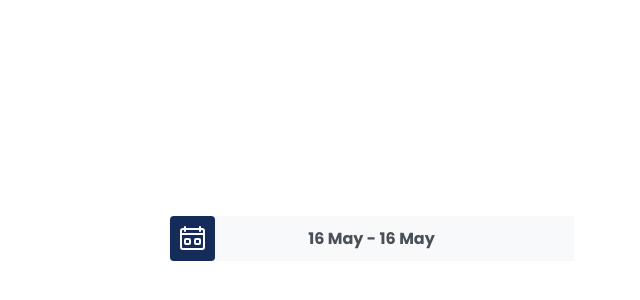
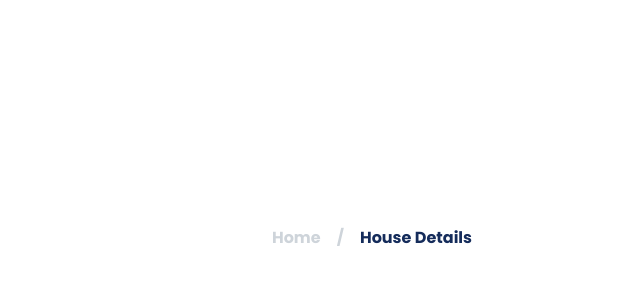
Before and after one commit to indrajuni96/booking-ku, a React (Create React App) app: page /example in a window 1280 px wide. Shown: the part 154-454 px from the top of the page, without its empty margins (268-908 px from the left). Built offline with nearby package versions, Linux system fonts and the light colour scheme.

Commit message:
addedComponentBreadcrumb

```diff
--- a/src/assets/scss/_breadcrumb.scss
+++ b/src/assets/scss/_breadcrumb.scss
@@ -5,11 +5,14 @@
   margin-bottom: $breadcrumb-margin-bottom;
   @include font-size($breadcrumb-font-size);
   list-style: none;
-  background-color: $breadcrumb-bg;
+  // background-color: $breadcrumb-bg;
   @include border-radius($breadcrumb-border-radius);
 }
 
 .breadcrumb-item {
+  a {
+    color: $gray-400;
+  }
   // The separator between breadcrumbs (by default, a forward-slash: "/")
   + .breadcrumb-item {
     padding-left: $breadcrumb-item-padding;
@@ -17,7 +20,7 @@
     &::before {
       display: inline-block; // Suppress underlining of the separator in modern browsers
       padding-right: $breadcrumb-item-padding;
-      color: $breadcrumb-divider-color;
+      color: $gray-400;
       content: escape-svg($breadcrumb-divider);
     }
   }
@@ -37,6 +40,6 @@
   }
 
   &.active {
-    color: $breadcrumb-active-color;
+    color: $gray-900;
   }
 }
--- a/src/assets/scss/_variables.scss
+++ b/src/assets/scss/_variables.scss
@@ -1054,7 +1054,7 @@
 
 $breadcrumb-padding-y: 0.75rem !default;
 $breadcrumb-padding-x: 1rem !default;
-$breadcrumb-item-padding: 0.5rem !default;
+$breadcrumb-item-padding: 1rem !default;
 
 $breadcrumb-margin-bottom: 1rem !default;
 
--- /dev/null
+++ b/src/elements/breadcrumb/index.js
@@ -0,0 +1,39 @@
+import React from 'react'
+import propTypes from 'prop-types'
+
+import Button from 'elements/button'
+import './index.scss'
+
+export default function Breadcrumb(props) {
+  const className = ["breadcrumb", props.className];
+
+  return (
+    <nav aria-label="breadcrumb">
+      <ol className={className.join(" ")}>
+        {
+          props.data.map((item, index) => {
+            return (
+              <li
+                key={`breadcrumb-${index}`}
+                className={`breadcrumb-item${index === props.data.length - 1 ? " active" : ""}`}>
+                {index === props.data.length - 1 ? (
+                  item.pageTitle
+                ) : (
+                    <Button type="link" href={item.pageHref} >
+                      {item.pageTitle}
+                    </Button>
+                  )}
+              </li>
+            )
+          })
+        }
+      </ol>
+
+    </nav>
+  )
+}
+
+Breadcrumb.prototype = {
+  data: propTypes.array,
+  className: propTypes.string
+}
--- a/src/pages/example.js
+++ b/src/pages/example.js
@@ -1,33 +1,22 @@
 import React, { Component } from 'react'
 
-import { InputDate } from 'elements/Form'
+// import { InputDate } from 'elements/Form'
 
+import Breadcrumb from 'elements/breadcrumb'
 
 export default class Example extends Component {
-    state = {
-        value: {
-            startDate: new Date(),
-            endDate: new Date(),
-            key: "selection"
-        }
-    }
+    render() {
+        const breadcrumb = [
+            { pageTitle: "Home", pageHref: "" },
+            { pageTitle: "House Details", pageHref: "" }
+        ]
 
-    handleChange = e => {
-        this.setState({
-            [e.target.name]: e.target.value
-        })
-    }
-
-    render() {
         return (
             <div className="container">
                 <div className="row align-items-center justify-content-center" style={{ height: "100vh" }}>
                     <div className="col-auto">
-                        <InputDate
-                            max={30}
-                            onChange={this.handleChange}
-                            name="value"
-                            value={this.state.value}
+                        <Breadcrumb
+                            data={breadcrumb}
                         />
                     </div>
                 </div>
```
Also changed, not shown: src/elements/breadcrumb/index.scss (added), 1 other file (tests, documents, lock files or other folders).
